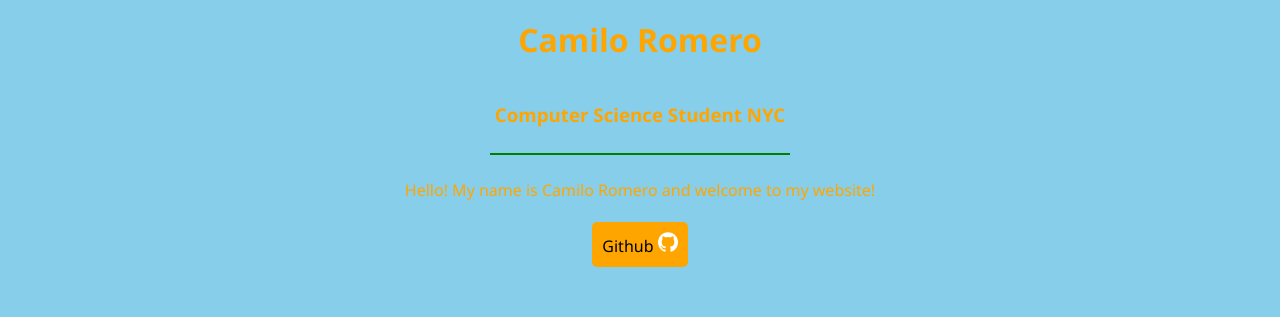
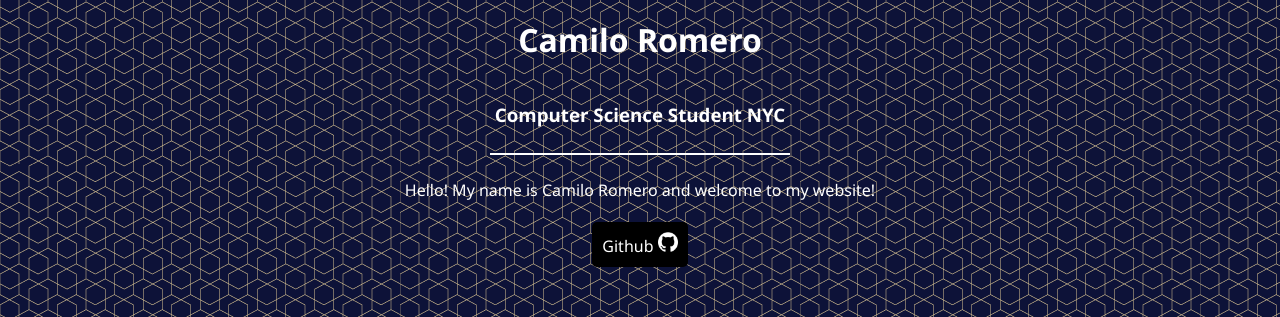
Before and after one commit to RomeroCamilo/personal-website-starter, a plain HTML site: page index.html in a window 1280 px wide. Shown: the part 236-553 px from the top of the page. Drawn offline with Linux system fonts and the light colour scheme.

Commit message:
Wallpaper

```diff
--- a/index.css
+++ b/index.css
@@ -3,6 +3,8 @@
     justify-content: center;
     align-items: center;
     flex-direction:column;
+
+
 }
 
 #obito{
@@ -15,29 +17,29 @@ hr {
     border:none;
     height:2px;
     width: 300px;
-    background-color: green;
+    background-color: white;
 }
 
 body{
     font-family:'Segoe UI', Tahoma, Geneva, Verdana, sans-serif;
-    background-color:skyblue;
-    color:orange;
+    color:white;
+    background-image: url(/personal-website-starter/assets/oriental-tiles.png);
 }
 
 h1{
-    color: orange;
+    color: white;
 }
 
 h3{
-    color: orange;
+    color:white;
 }
 
 .link{
-    color:black;
+    color:white;
     text-decoration: none;
     padding: 10px;
     margin: 5px;
-    background-color: orange;
+    background-color: black;
     border-radius: 5px;
     transition: 0.3s;
 }
@@ -48,5 +50,5 @@ h3{
 }
 
 .link:hover{
-    background-color: violet;
+    background-color: orange;
 }
--- a/index.html
+++ b/index.html
@@ -8,7 +8,7 @@
         <meta name="viewport" content="width=device-width, initial-scale=1">
         <link rel="stylesheet" href="index.css">
     </head>
-    <!-- hellso-->
+    <!-- hellssso-->
     <body>
         <div id="wrapper" >
         <img id="obito" src="assets/tobiUchiha.png" />
@@ -21,14 +21,14 @@
 
 
         <div id="wrapper">
-            <a class="link" href="gitbub.com/">
+            <a class="link" href="https://github.com/RomeroCamilo">
                 Github
                 <img src="assets/github.png" />
             </a>
-
-        </div>
         </div>
 
 
+        </div>
+
     </body>
 </html>
```
Also changed, not shown: assets/oriental-tiles.png (added).
